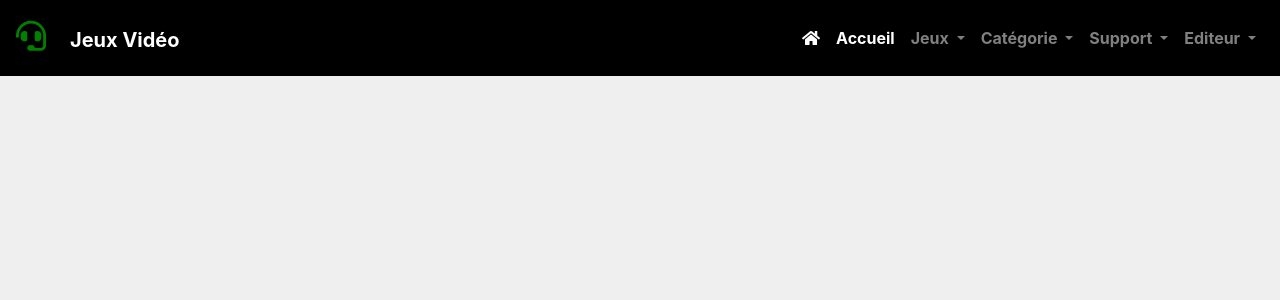
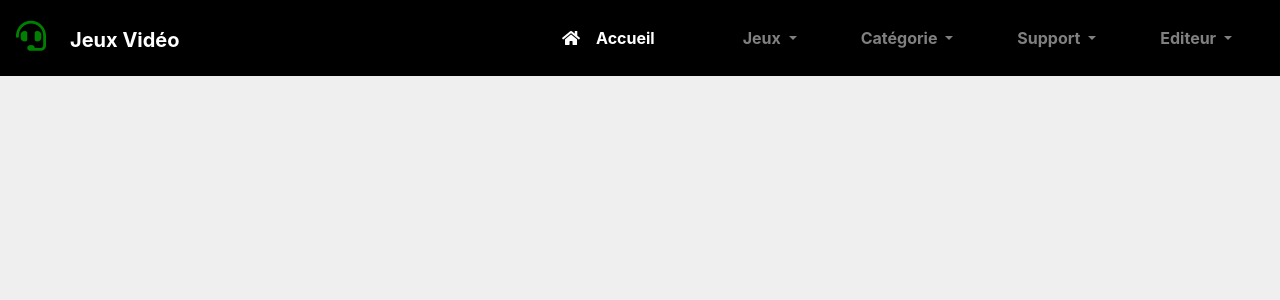
Before and after one commit to Waltercalling/videogames, a PHP site: page /index.php in a window 1280 px wide. Shown: the top 300 px of the page. Run offline with PHP 8.4, Linux system fonts and the light colour scheme.

Commit message:
Update header.php

```diff
--- a/inc/header.php
+++ b/inc/header.php
@@ -7,12 +7,12 @@
 
 	  <div class="collapse navbar-collapse" id="navbarSupportedContent">
 	    <ul class="navbar-nav ml-auto">
-			<li class="nav-item active">
+			<li class="nav-item active px-5">
 				<a class="nav-link" href="index.php" title="Retour à l'accueil"><i class="fas fa-home pr-3"></i>Accueil</a>
 			</li>
 
 			<!-- Menu Game -->
-			<li class="nav-item dropdown">
+			<li class="nav-item dropdown px-4">
 				<a class="nav-link dropdown-toggle" title="Menu des jeux" href="#" id="navbarDropdown" role="button" data-toggle="dropdown" aria-haspopup="true" aria-expanded="false">
 				Jeux
 				</a>
@@ -22,7 +22,7 @@
 				</div>
 			</li>
 	      <!-- Menu Category -->
-	      <li class="nav-item dropdown">
+	      <li class="nav-item dropdown px-4">
 	        <a class="nav-link dropdown-toggle" title="Menu des catégories" href="#" id="navbarDropdown" role="button" data-toggle="dropdown" aria-haspopup="true" aria-expanded="false">
 	          Catégorie
 	        </a>
@@ -32,7 +32,7 @@
 	        </div>
 
 	        <!-- Menu Support -->
-	       <li class="nav-item dropdown">
+	       <li class="nav-item dropdown px-4">
 				<a class="nav-link dropdown-toggle" href="#" id="navbarDropdown" title="Menu des versions" role="button" data-toggle="dropdown" aria-haspopup="true" aria-expanded="false">
 				Support
 				</a>
@@ -41,8 +41,8 @@
 				<a class="dropdown-item" href="device.php" title="Liste des versions"><i class="fas fa-caret-right pr-3"></i>Liste</a>
 				</div>
 	      </li>
-	      	<!-- Menu Game -->
-			<li class="nav-item dropdown">
+	      	<!-- Menu Studio -->
+			<li class="nav-item dropdown px-4">
 				<a class="nav-link dropdown-toggle" href="#" id="navbarDropdown" title="Menu des éditeurs" role="button" data-toggle="dropdown" aria-haspopup="true" aria-expanded="false">
 				Editeur
 				</a>
```
